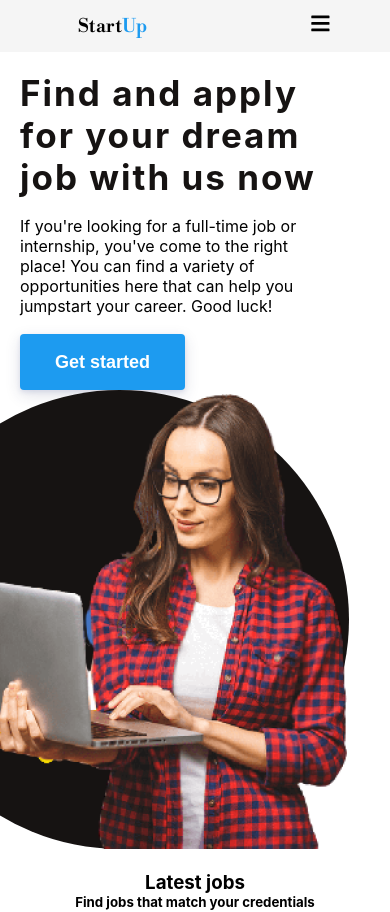
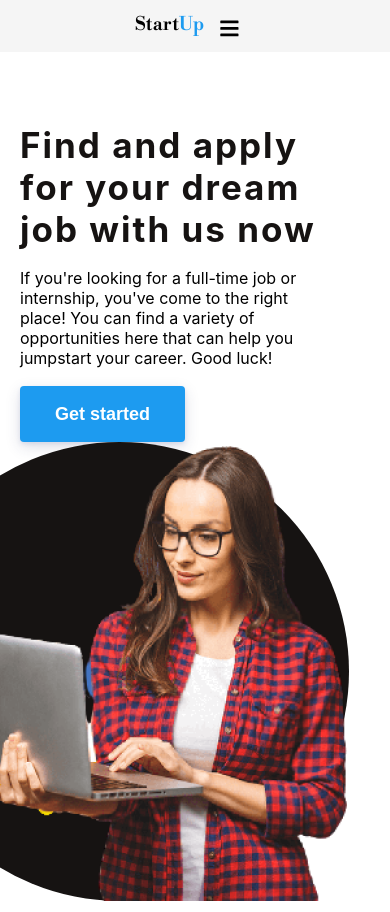
Before and after one commit to wagzyAyo/StartUp.io, a React (Vite) app: page / in a window 390 px wide. Shown: the top 912 px of the page. Built offline with nearby package versions, Linux system fonts and the light colour scheme.

Commit message:
Update Navbar.css

```diff
--- a/src/components/Navbar.css
+++ b/src/components/Navbar.css
@@ -11,7 +11,6 @@
     display: flex;
     justify-content: space-between;
     padding: 13px 10%;
-    align-items: center;
 
 }
 
@@ -57,7 +56,6 @@ button {
         display: block;
     }
 
-
     .Nav-Links {
         display: block;
         background-color: #f5f5f5;
@@ -68,6 +66,8 @@ button {
         top: 0;
         right: -700px;
         transition: 1s;
+        overflow: hidden;
+        display: none;
     }
 
     .Nav-container .responsive_nav {
@@ -90,6 +90,11 @@ button {
 
 @media (max-width:470px) {
     .Nav-container {
-        padding: 13px 20%;
+        justify-content: center;
+        padding: 13px 10%;
+    }
+
+    .Nav-container {
+        position: sticky;
     }
 }
```
